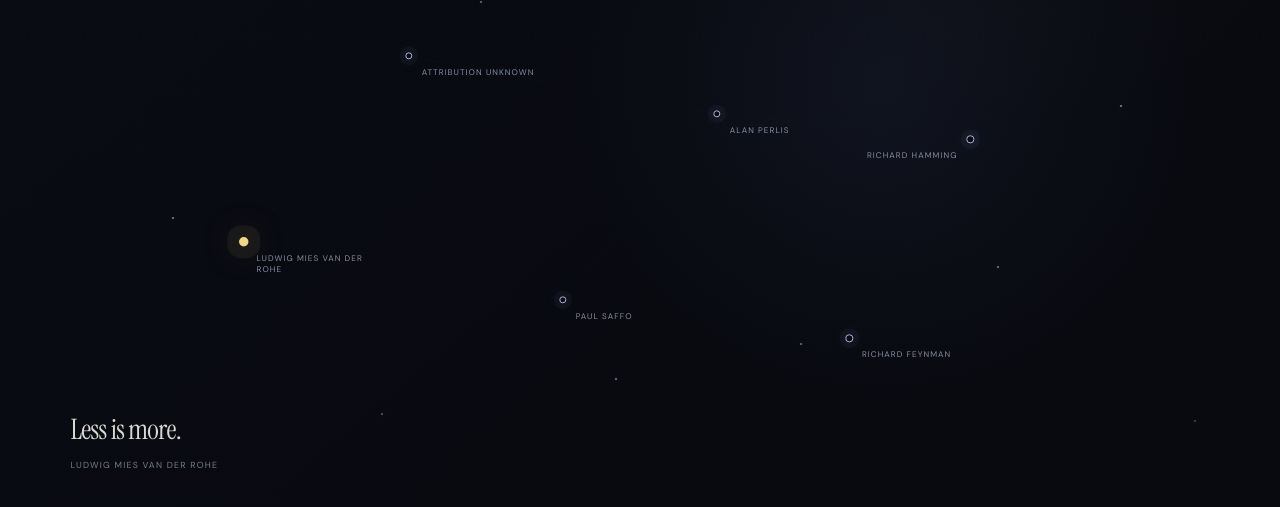
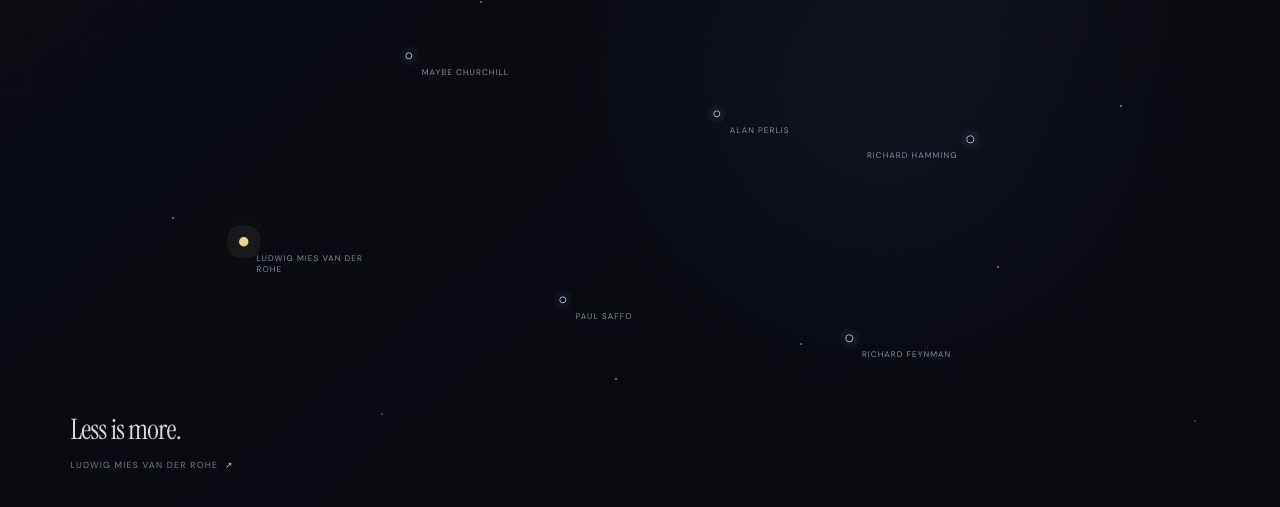
Before and after one commit to mattliu-mygit/mattliu-home, a React (Vite) app: page / in a window 1280 px wide. Both pictures are taken after a click on the button "QUOTES". Shown: the part 265-772 px from the top of the page. Built offline with nearby package versions, Linux system fonts and the light colour scheme.

Commit message:
feat: clarify perseverance quote attribution

```diff
--- a/src/components/QuoteReadout.tsx
+++ b/src/components/QuoteReadout.tsx
@@ -5,7 +5,9 @@ export function QuoteReadout({ quote }: { quote: Quote }) {
     <figure className="quote-readout" aria-live="polite">
       <blockquote>{quote.text}</blockquote>
       <figcaption>
-        <a href={quote.sourceUrl}>{quote.author}</a>
+        <a href={quote.sourceUrl}>
+          {quote.author} <span aria-hidden="true">↗</span>
+        </a>
       </figcaption>
     </figure>
   );
--- a/src/content/site-content.json
+++ b/src/content/site-content.json
@@ -122,8 +122,9 @@
     {
       "slug": "failure-to-failure",
       "text": "Success is going from failure to failure without losing your enthusiasm.",
-      "author": "Attribution unknown",
-      "sourceUrl": "https://winstonchurchill.org/resources/quotes/quotes-falsely-attributed/",
+      "author": "Maybe Churchill",
+      "sourceUrl": "https://quoteinvestigator.com/2014/06/28/success/",
+      "attributionNote": "Origin unknown; commonly misattributed to Winston Churchill.",
       "position": [29, 29]
     },
     {
--- a/src/content/site-content.ts
+++ b/src/content/site-content.ts
@@ -34,6 +34,7 @@ export type Quote = {
   text: string;
   author: string;
   sourceUrl: string;
+  attributionNote?: string;
   position: Point;
 };
 
@@ -262,6 +263,10 @@ export function validateSiteContent(value: unknown): SiteContent {
       text: text(quote.text, `quotes[${index}].text`),
       author: text(quote.author, `quotes[${index}].author`),
       sourceUrl: httpsUrl(quote.sourceUrl, `quotes[${index}].sourceUrl`),
+      attributionNote: optionalText(
+        quote.attributionNote,
+        `quotes[${index}].attributionNote`,
+      ),
       position: point(quote.position, `quotes[${index}].position`),
     };
   });
--- a/src/styles.css
+++ b/src/styles.css
@@ -534,6 +534,11 @@ a:focus-visible {
 
 .quote-readout a {
   text-decoration: none;
+}
+
+.quote-readout a span {
+  margin-left: 0.2rem;
+  color: var(--gold);
 }
 
 .ambient-stars {
```
Also changed, not shown: 4 other files (tests, documents, lock files or other folders).
